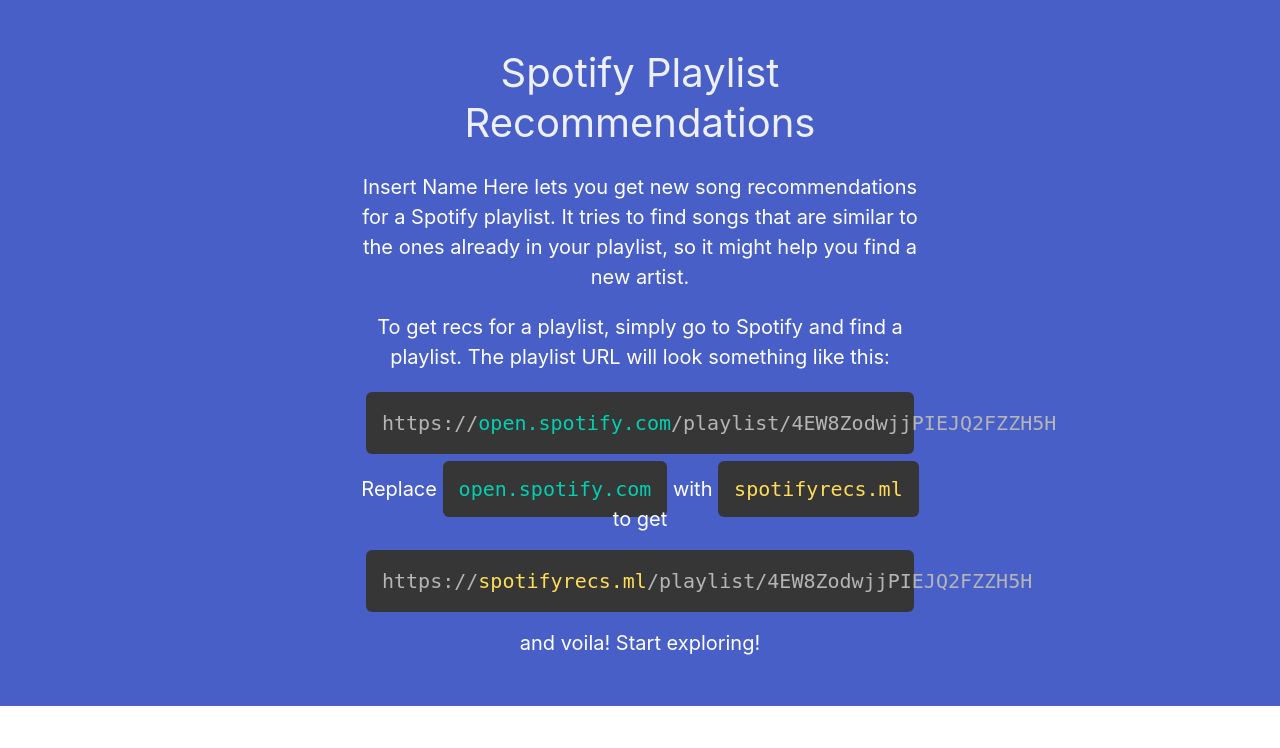
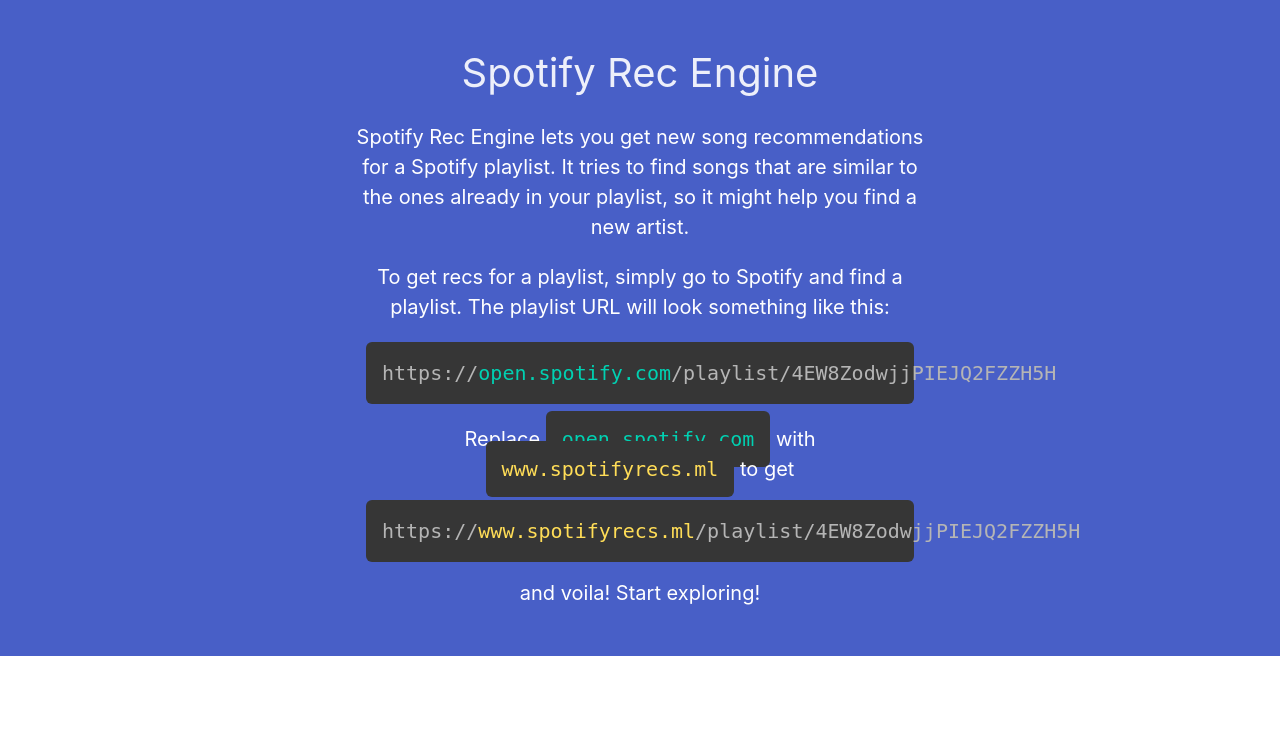
Before and after one commit to nicholas-miklaucic/ds4300-spotify-recs, a Flask app: page / in a window 1280 px wide. Shown: the part 52-800 px from the top of the page. Run offline with Flask 2, Linux system fonts and the light colour scheme.

Commit message:
Changed URL

```diff
--- a/app/templates/home.html
+++ b/app/templates/home.html
@@ -3,12 +3,13 @@
   <div class="hero-body">
     <div class="columns is-centered">
       <div class="column has-text-centered is-half">
-        <h2 class="subtitle is-2">Spotify Playlist Recommendations</h2>
+        <h2 class="subtitle is-2">Spotify Rec Engine</h2>
         <div class="content is-medium">
           <p>
-            Insert Name Here lets you get new song recommendations for a Spotify
-            playlist. It tries to find songs that are similar to the ones
-            already in your playlist, so it might help you find a new artist.
+            Spotify Rec Engine lets you get new song recommendations for a
+            Spotify playlist. It tries to find songs that are similar to the
+            ones already in your playlist, so it might help you find a new
+            artist.
           </p>
           <p>
             To get recs for a playlist, simply go to
@@ -22,10 +23,10 @@
           Replace
           <span class="url openspot">open.spotify.com</span>
           with
-          <span class="url newspot">spotifyrecs.ml</span>
+          <span class="url newspot">www.spotifyrecs.ml</span>
           to get
           <p class="url">
-            https://<span class="newspot">spotifyrecs.ml</span
+            https://<span class="newspot">www.spotifyrecs.ml</span
             >/playlist/4EW8ZodwjjPIEJQ2FZZH5H
           </p>
           and voila! Start exploring!
```
Also changed, not shown: 1 other file.
